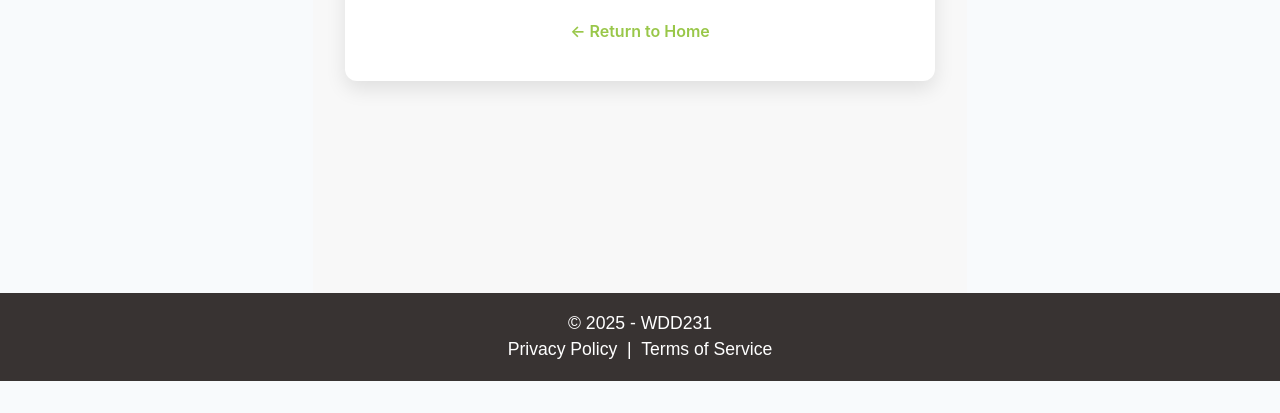
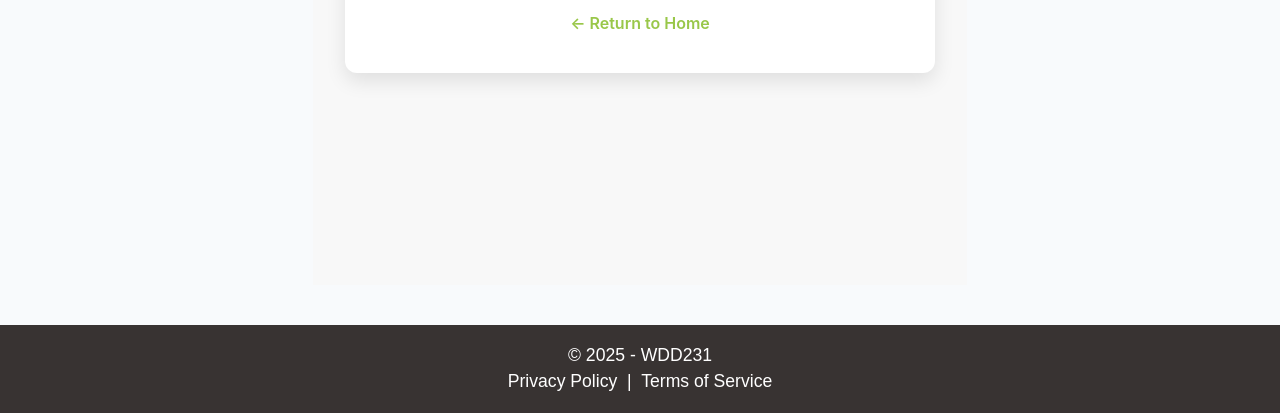
Before and after one commit to kyfrostbyte/wdd231_team, a website built with Vite: page trailFinder/coming-soon.html in a window 1280 px wide. Shown: the part 451-864 px from the top of the page. Built offline with nearby package versions, Linux system fonts and the light colour scheme.

Commit message:
fixed footer placement

```diff
--- a/trailFinder/src/styles/index.css
+++ b/trailFinder/src/styles/index.css
@@ -9,6 +9,7 @@
   border-radius: 0.5rem;
   border: 1px solid #d1d5db;
   transition: box-shadow 0.2s ease-in-out, border-color 0.2s ease-in-out;
+
 }
 
 #search-box:focus {
--- a/trailFinder/src/styles/main.css
+++ b/trailFinder/src/styles/main.css
@@ -22,13 +22,7 @@ body {
     }
 }
 
-@media (min-width: 1024px) {
 
-    /* Equivalent to lg:p-8 */
-    body {
-        padding: 2rem;
-    }
-}
 
 /* Main container for content */
 .container {
@@ -89,8 +83,8 @@ header p {
     box-shadow: 0 4px 6px -1px rgba(0, 0, 0, 0.1),
         0 2px 4px -1px rgba(0, 0, 0, 0.06);
     /* Equivalent to shadow-lg */
-    margin-bottom: 2rem;
-    /* Equivalent to mb-8 */
+
+
 }
 
 .search-input-group {
@@ -606,6 +600,37 @@ header p {
     color: #99c749;
 }
 
+
+/* Footer Styles */
+footer {
+    width: 100vw;
+    background-color: #383332;
+    color: white;
+    padding: 1rem 0;
+    text-align: center;
+    font-family: Arial, sans-serif;
+    font-size: 0.9rem;
+    box-sizing: border-box;
+    transform: translateY(40px);
+}
+
+footer p {
+    margin: 0.3rem 0;
+    font-size: 1.1rem;
+}
+
+footer a {
+    color: white;
+    text-decoration: none;
+    margin: 0 0.3rem;
+    transition: color 0.3s ease;
+}
+
+footer a:hover {
+    color: #99c749;
+    text-decoration: none;
+}
+
 /* Desktop Styles (Min-width: 769px) */
 @media (min-width: 769px) {
     .navbar {
@@ -642,36 +667,3 @@ header p {
         padding: 0.5rem 0.75rem;
     }
 }
-
-/* Footer Styles */
-footer {
-    width: 100vw;
-    background-color: #383332;
-    color: white;
-    padding: 1rem 0;
-    text-align: center;
-    font-family: Arial, sans-serif;
-    font-size: 0.9rem;
-    box-sizing: border-box;
-    animation: fadeInUp 0.6s ease forwards;
-    opacity: 0;
-    animation-delay: 0.3s;
-    animation-fill-mode: forwards;
-}
-
-footer p {
-    margin: 0.3rem 0;
-    font-size: 1.1rem;
-}
-
-footer a {
-    color: white;
-    text-decoration: none;
-    margin: 0 0.3rem;
-    transition: color 0.3s ease;
-}
-
-footer a:hover {
-    color: #99c749;
-    text-decoration: none;
-}
```
